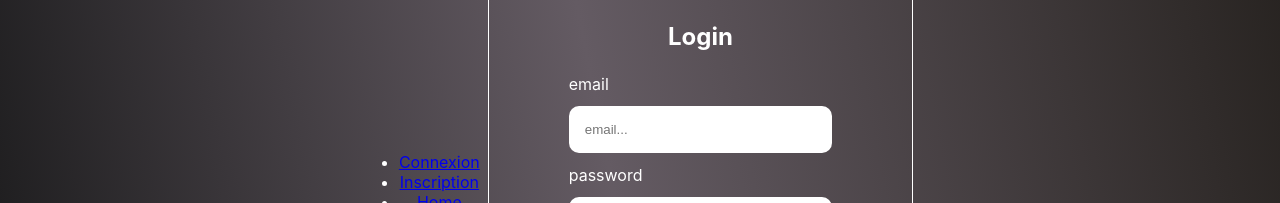
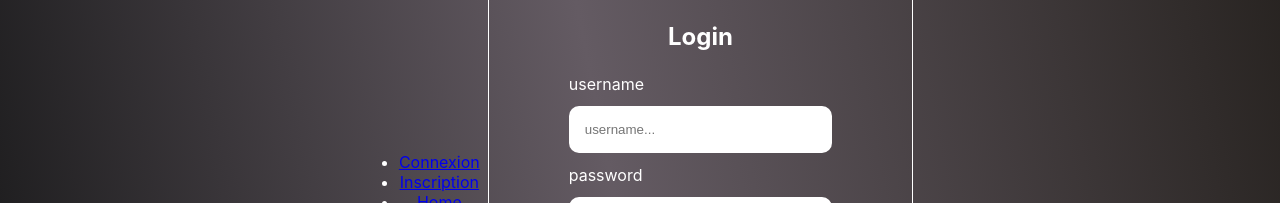
Before and after one commit to TaniaMAHOUCHE/Mercure_Tp, a React (Create React App) app in the folder front/projet/: page /connexion in a window 1280 px wide. Shown: the part 218-421 px from the top of the page. Built offline with nearby package versions, Linux system fonts and the light colour scheme.

Commit message:
update w/ front

```diff
--- a/front/projet/package.json
+++ b/front/projet/package.json
@@ -6,8 +6,10 @@
     "@testing-library/jest-dom": "^5.16.5",
     "@testing-library/react": "^13.4.0",
     "@testing-library/user-event": "^13.5.0",
+    "axios": "^1.2.0",
     "react": "^18.2.0",
     "react-dom": "^18.2.0",
+    "react-router-dom": "^6.4.3",
     "react-scripts": "5.0.1",
     "web-vitals": "^2.1.4"
   },
--- a/front/projet/src/Loginn.jsx
+++ b/front/projet/src/Loginn.jsx
@@ -4,22 +4,22 @@ import axios from 'axios';
 
 
 export const Loginn = () => {
-    const [email, setEmail] = useState('');
-    const [pass, setPass] = useState('');
+    const [username, setUsername] = useState('');
+    const [password, setPassword] = useState('');
 
     // const handleSubmit = (e) => {
     //     e.preventDefault();
-    //     console.log(email);
+    //     console.log(username);
     // }
     const handleSubmit = async (e) => {
         e.preventDefault();
-        console.log(email);
+        console.log(username);
         const formData = new FormData();
-        formData.append("email", email)
-        formData.append("pass", pass)
+        formData.append("username", username)
+        formData.append("password", password)
 
            await axios({
-              url: "http://localhost:1234/user/login",
+              url: "http://localhost:1234/login",
               method: "POST",
               headers: {
                   'Content-Type' : 'application/json' ,
@@ -50,10 +50,10 @@ export const Loginn = () => {
         <div className="auth-form-container">
             <h2>Login</h2>
             <form className="login-form" onSubmit={handleSubmit}>
-                <label htmlFor="email">email</label>
-                <input value={email} onChange={(e) => setEmail(e.target.value)}type="email" placeholder="email..." id="email" name="email" />
+                <label htmlFor="username">username</label>
+                <input value={username} onChange={(e) => setUsername(e.target.value)}type="text" placeholder="username..." id="username" name="username" />
                 <label htmlFor="password">password</label>
-                <input value={pass} onChange={(e) => setPass(e.target.value)} type="password" placeholder="password..." id="password" name="password" />
+                <input value={password} onChange={(e) => setPassword(e.target.value)} type="password" placeholder="password..." id="password" name="password" />
                 <button type="submit">Log In</button>
             </form>
             {/* <button className="link-btn" onClick={() => props.onFormSwitch('register')}>Don't have an account? Register here.</button> */}
```
Also changed, not shown: 2 other files (tests, documents, lock files or other folders).
